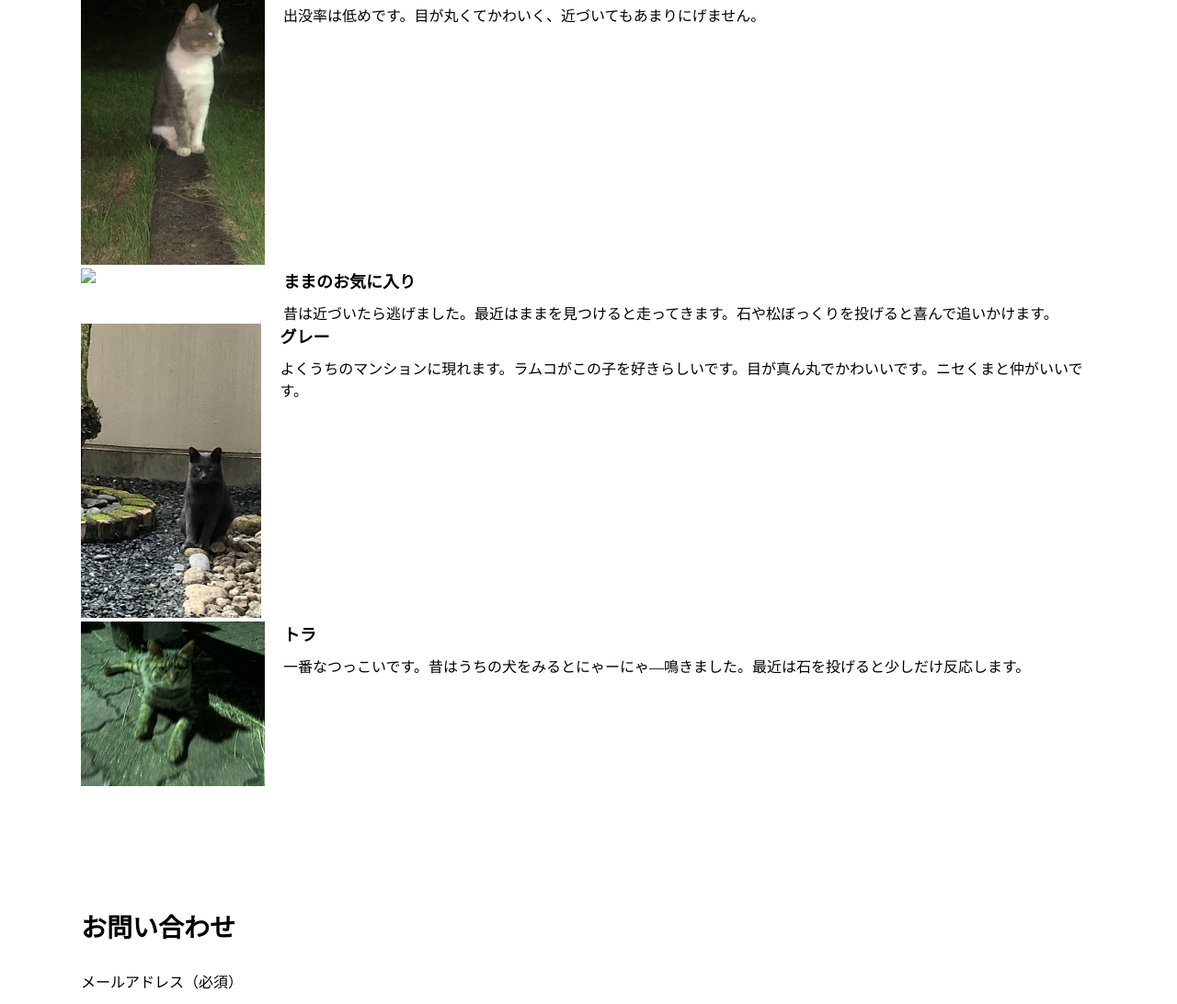
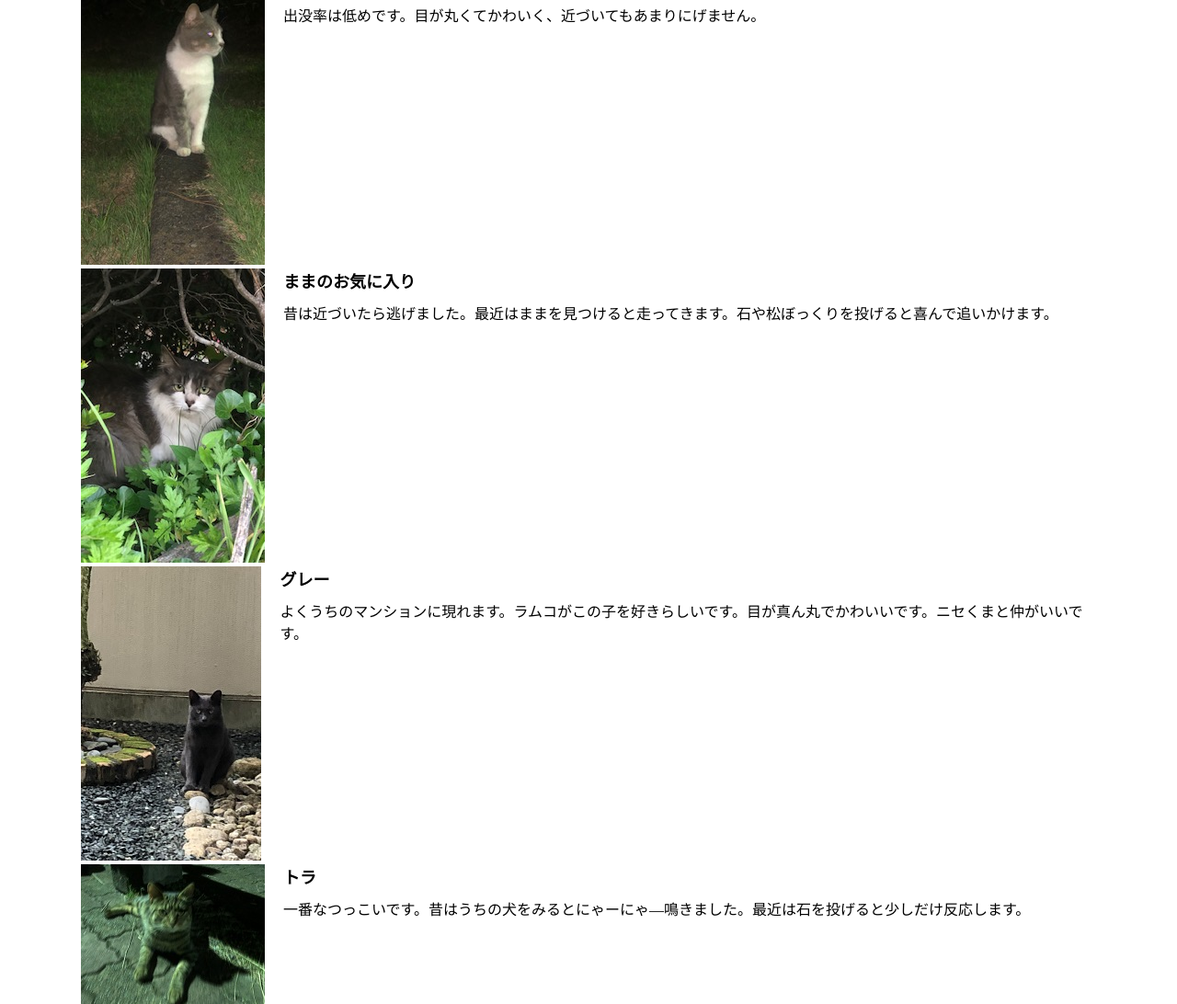
Before and after one commit to mon0127e/mon0127e.github.io, a plain HTML site: page index.html in a window 1280 px wide. Shown: the part 2347-3439 px from the top of the page at 92% size. Drawn offline with Linux system fonts and the light colour scheme; files whose address does not match are found by name.

Commit message:
Update index.html

```diff
--- a/index.html
+++ b/index.html
@@ -90,7 +90,7 @@
 
 
 <div class="flex">
-    <figure class="image"><img src="imgs/0004.jpg"></figure>
+    <figure class="image"><img src="https://github.com/mon0127e/mon0127e.github.io/blob/main/0004.jpg?raw=true"></figure>
     <div class="right">
     <p class="title">ままのお気に入り</p>
     <p class="text">昔は近づいたら逃げました。最近はままを見つけると走ってきます。石や松ぼっくりを投げると喜んで追いかけます。</p>
```
